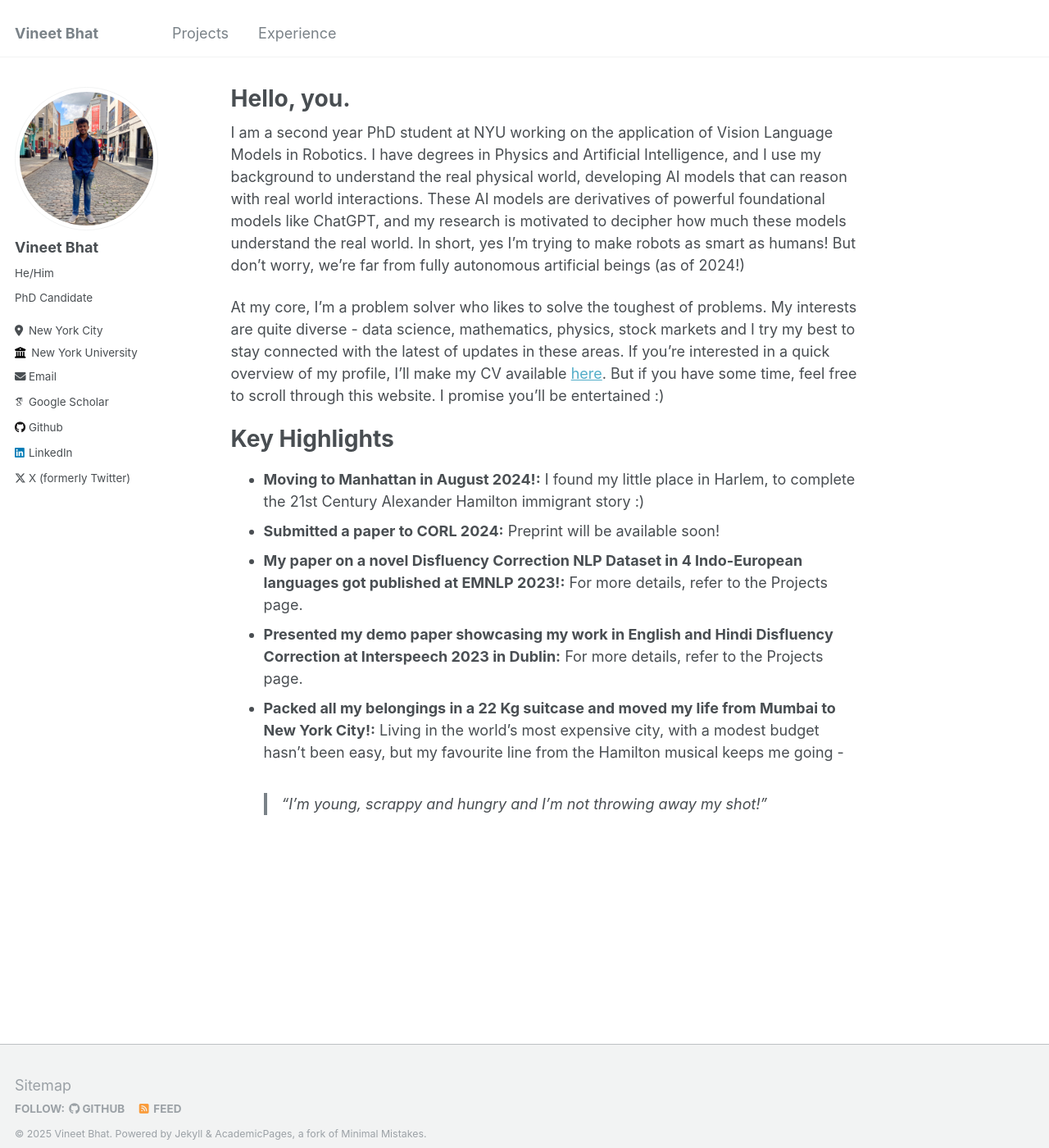
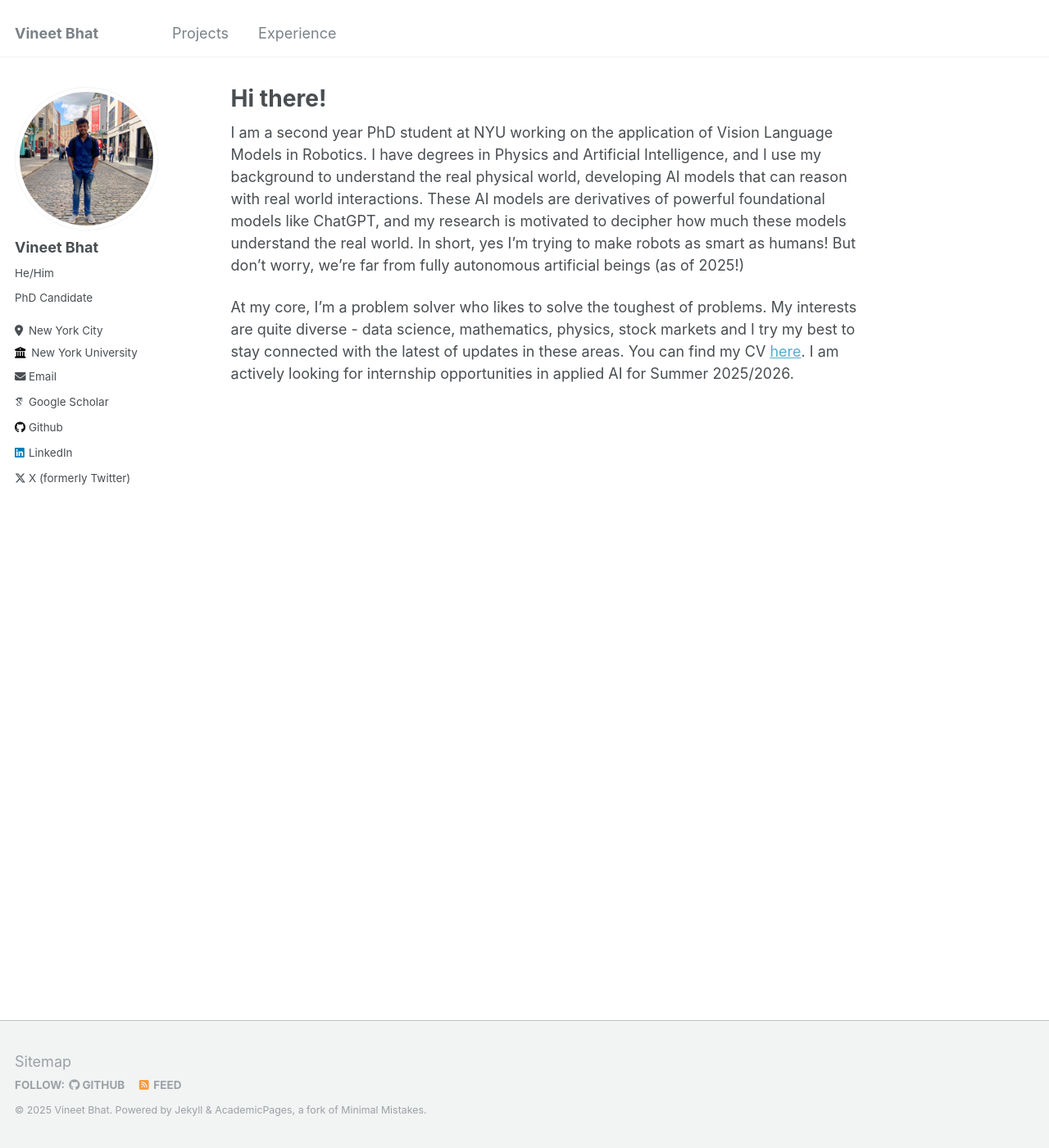
Before and after one commit to vineet2104/vineet2104.github.io, a Jekyll site: the page built from _pages/about.md, in a window 1280 px wide and 1400 px high. Shown: the whole window at 82% size. Built offline with Jekyll 4.4.1, drawn with Linux system fonts in a browser that asks for light colours; some web fonts are replaced.

Commit message:
Update about.md

```diff
--- a/_pages/about.md
+++ b/_pages/about.md
@@ -1,22 +1,12 @@
 ---
 permalink: /
-title: "Hello, you."
+title: "Hi there!"
 author_profile: true
 redirect_from:
   - /about/
   - /about.html
 ---
 
-I am a second year PhD student at NYU working on the application of Vision Language Models in Robotics. I have degrees in Physics and Artificial Intelligence, and I use my background to understand the real physical world, developing AI models that can reason with real world interactions. These AI models are derivatives of powerful foundational models like ChatGPT, and my research is motivated to decipher how much these models understand the real world. In short, yes I'm trying to make robots as smart as humans! But don't worry, we're far from fully autonomous artificial beings (as of 2024!)
+I am a second year PhD student at NYU working on the application of Vision Language Models in Robotics. I have degrees in Physics and Artificial Intelligence, and I use my background to understand the real physical world, developing AI models that can reason with real world interactions. These AI models are derivatives of powerful foundational models like ChatGPT, and my research is motivated to decipher how much these models understand the real world. In short, yes I'm trying to make robots as smart as humans! But don't worry, we're far from fully autonomous artificial beings (as of 2025!)
 
-At my core, I'm a problem solver who likes to solve the toughest of problems. My interests are quite diverse - data science, mathematics, physics, stock markets and I try my best to stay connected with the latest of updates in these areas. If you're interested in a quick overview of my profile, I'll make my CV available [here](https://drive.google.com/file/d/14F8eogBJRGKR3EBILaLlklJQnr8qV5MZ/view?usp=sharing). But if you have some time, feel free to scroll through this website. I promise you'll be entertained :)
-
-Key Highlights
-======
-
-* **Moving to Manhattan in August 2024!:** I found my little place in Harlem, to complete the 21st Century Alexander Hamilton immigrant story :)
-* **Submitted a paper to CORL 2024:** Preprint will be available soon!
-* **My paper on a novel Disfluency Correction NLP Dataset in 4 Indo-European languages got published at EMNLP 2023!:** For more details, refer to the Projects page.
-* **Presented my demo paper showcasing my work in English and Hindi Disfluency Correction at Interspeech 2023 in Dublin:** For more details, refer to the Projects page.
-* **Packed all my belongings in a 22 Kg suitcase and moved my life from Mumbai to New York City!:**  Living in the world's most expensive city, with a modest budget hasn't been easy, but my favourite line from the Hamilton musical keeps me going -
-  > "I'm young, scrappy and hungry and I'm not throwing away my shot!"
+At my core, I'm a problem solver who likes to solve the toughest of problems. My interests are quite diverse - data science, mathematics, physics, stock markets and I try my best to stay connected with the latest of updates in these areas. You can find my CV [here](https://drive.google.com/file/d/14F8eogBJRGKR3EBILaLlklJQnr8qV5MZ/view?usp=sharing). I am actively looking for internship opportunities in applied AI for Summer 2025/2026.
```
